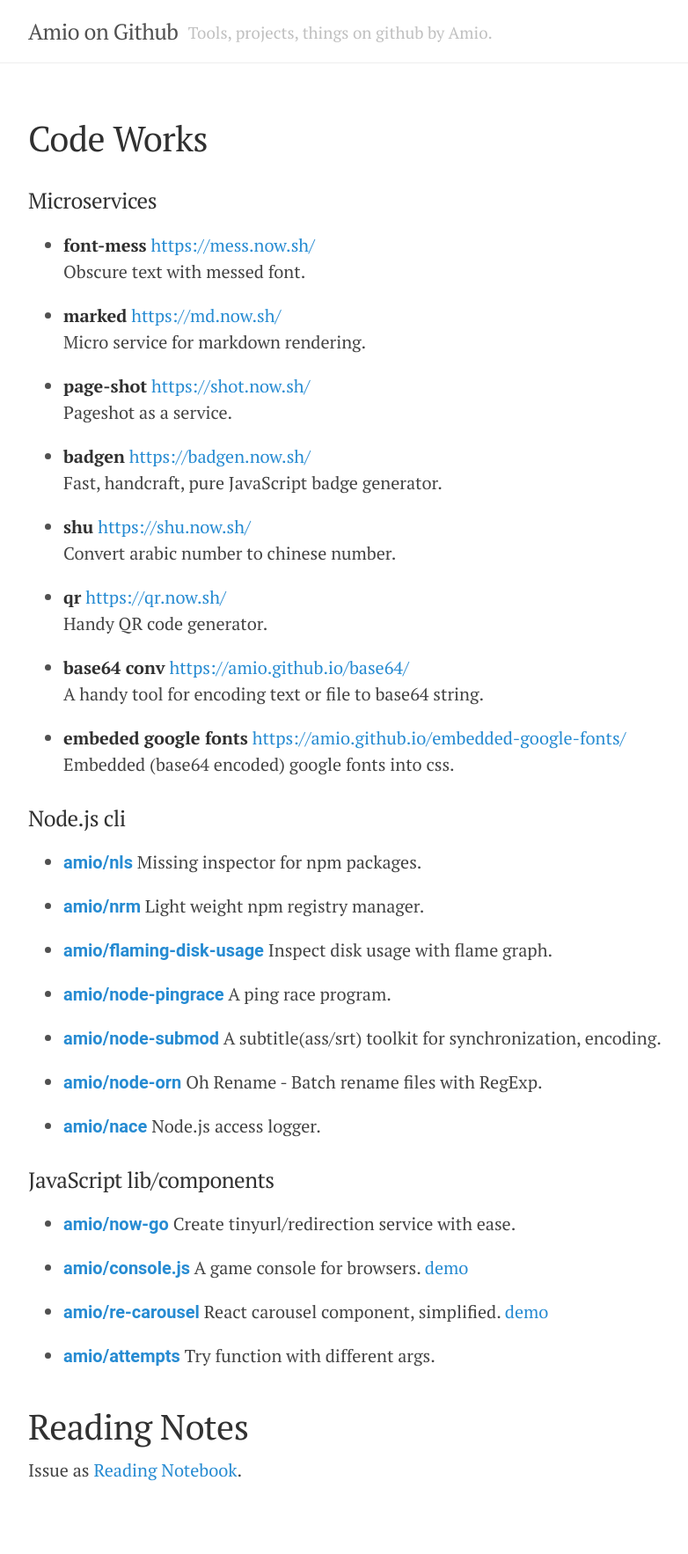
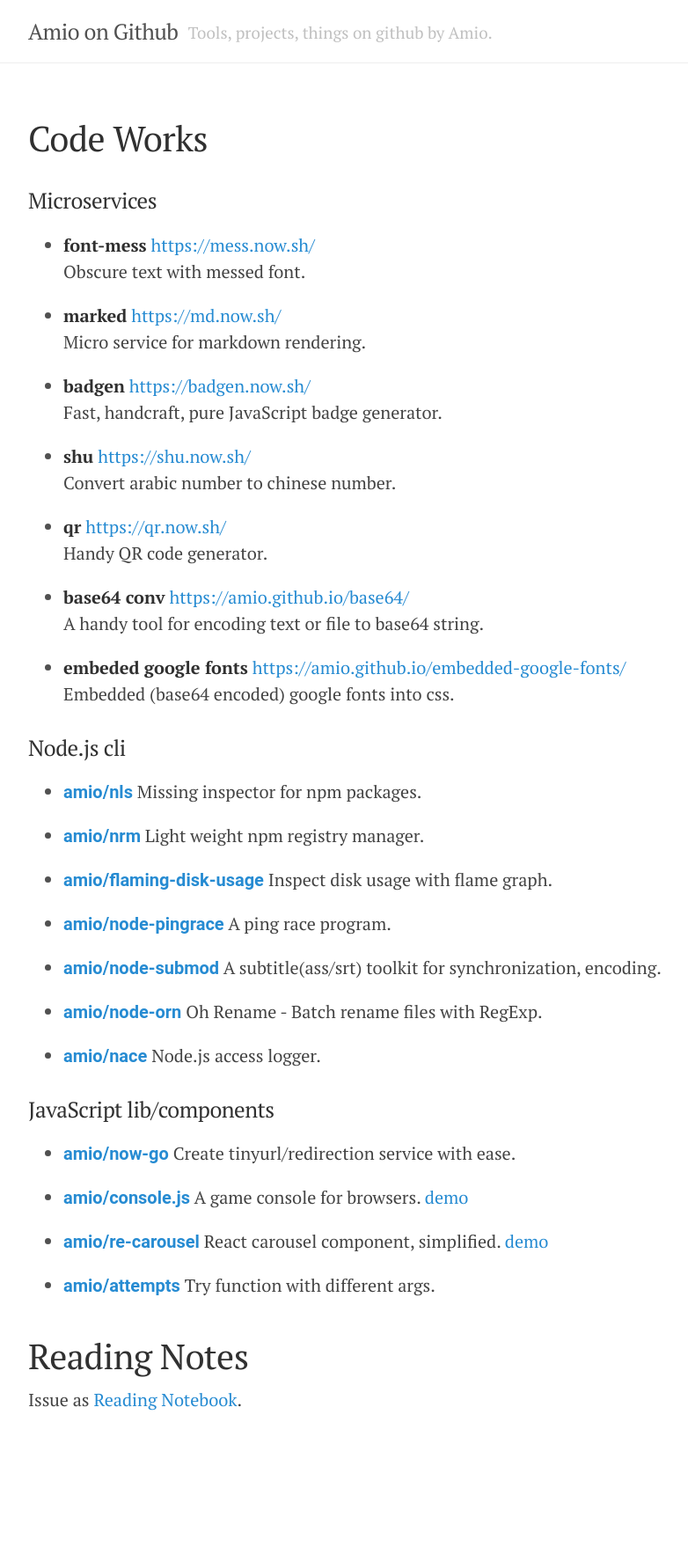
Before and after one commit to amio/amio.github.com, a Jekyll site: the page built from index.md, in a window 1280 px wide. Shown: the whole page at 88% size, without its empty margins (248-1030 px from the left). Built offline with Jekyll 4.4.1, drawn with Linux system fonts in a browser that asks for light colours; after the commit the page ends 1686 px from its top, so only the background shows below that.

Commit message:
Remove shot.now.sh (buggy)

```diff
--- a/index.md
+++ b/index.md
@@ -17,9 +17,6 @@ title : Code Works
 
 - **marked** [https://md.now.sh/](https://md.now.sh/)
   Micro service for markdown rendering.
-
-- **page-shot** [https://shot.now.sh/](https://shot.now.sh/)
-  Pageshot as a service.
 
 - **badgen** [https://badgen.now.sh/](https://badgen.now.sh/)
   Fast, handcraft, pure JavaScript badge generator.
```
